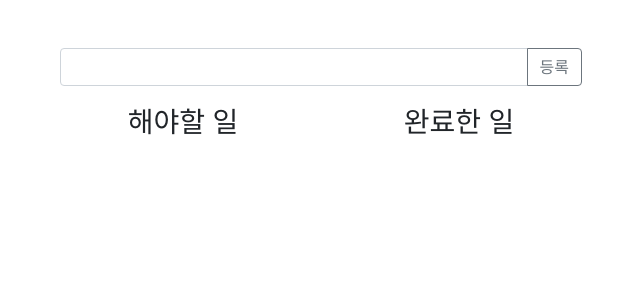
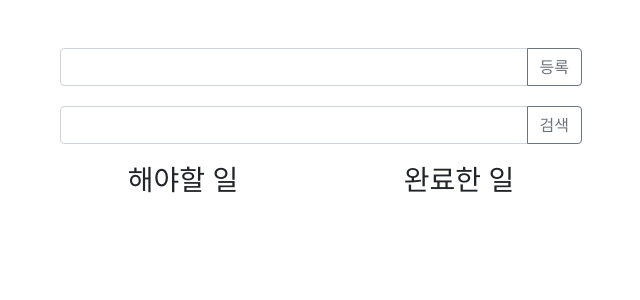
Before and after one commit to fcsn/create-react-app-test, a React (Create React App) app: page / in a window 1280 px wide. Shown: the top 300 px of the page, without its empty margins (319-959 px from the left). Built offline with nearby package versions, Linux system fonts and the light colour scheme.

Commit message:
Add searching feat in App.js

```diff
--- a/src/App.js
+++ b/src/App.js
@@ -1,5 +1,7 @@
 import React, { Component } from 'react';
 import './App.css';
+
+let todoId = 0
 
 class App extends Component {
   constructor (props) {
@@ -7,24 +9,28 @@ class App extends Component {
       this.state = {
           todoItems: [],
           todoInput: '',
-          todoId: 0
+          retrieveInput: ''
           // todo 아이템이 들어갈 배열 선언
       }
       this._handleOnClickAddItem = this._handleOnClickAddItem.bind(this)
       this._handleOnChangeTodoInput = this._handleOnChangeTodoInput.bind(this)
       this._handleOnClickRemove = this._handleOnClickRemove.bind(this)
       this._handleOnClickToggleState = this._handleOnClickToggleState.bind(this)
+
+      this._handleOnChangeInputRetrieve = this._handleOnChangeInputRetrieve.bind(this)
+      this._handleOnChangeRetrieveTodo = this._handleOnChangeRetrieveTodo.bind(this)
   }
     _handleOnClickAddItem () {
       const {todoItems, todoInput} = this.state
-      let {todoId} = this.state
       if (todoInput.length === 0) return alert('뭐함')
       const todoItem = {
         id: todoId++,
         title: todoInput,
         isCompleted: false
       }
-      const newTodoItems = todoItems.slice(0)
+      // const newTodoItems = todoItems.slice(0)
+      // ??
+      const newTodoItems = todoItems
       newTodoItems.push(todoItem)
       this.setState({ todoItems: newTodoItems, todoInput: '' })
     }
@@ -41,9 +47,26 @@ class App extends Component {
 
     _handleOnClickToggleState (index) {
         const { todoItems } = this.state
-        const newTodoItems = todoItems.slice(0)
+        // const newTodoItems = todoItems.slice(0)
+        // ??
+        const newTodoItems = todoItems
         newTodoItems[index].isCompleted = !todoItems[index].isCompleted
         this.setState({ todoItems: newTodoItems })
+    }
+
+    _handleOnChangeInputRetrieve (e) {
+      this.setState({ retrieveInput: e.target.value })
+    }
+
+    _handleOnChangeRetrieveTodo () {
+       const { todoItems, retrieveInput } = this.state
+       // console.log(todoItems)
+       // todoItems
+       let searchedTodoItems = todoItems.filter((item, index) => {
+           return item.title.toLowerCase().indexOf(retrieveInput.toLowerCase()) !== -1 ||
+               item.title.indexOf(retrieveInput) !== -1
+       })
+       console.log(searchedTodoItems)
     }
 
   render() {
@@ -63,11 +86,25 @@ class App extends Component {
                            className='form-control'
                            value={this.state.todoInput}
                            onChange={this._handleOnChangeTodoInput}
-                           onKeyDown={e => e.keyCode === 13 ? this._handleOnClickAddItem : null}/>
+                           onKeyDown={e => e.keyCode === 13 ? this._handleOnClickAddItem() : null}/>
                     <div className='input-group-append'>
                         <button className='btn btn-outline-secondary'
                                 onClick={this._handleOnClickAddItem}>
                             등록
+                        </button>
+                    </div>
+                </div>
+
+                <div className='input-group' style={ { marginTop: 20 }}>
+                    <input type="text"
+                           className='form-control'
+                           value={this.state.retrieveInput}
+                           onChange={this._handleOnChangeInputRetrieve}
+                           onKeyDown={e => e.keyCode === 13 ? this._handleOnChangeRetrieveTodo() : null}/>
+                    <div className='input-group-append'>
+                        <button className='btn btn-outline-secondary'
+                                onClick={this._handleOnChangeRetrieveTodo}>
+                            검색
                         </button>
                     </div>
                 </div>
@@ -78,7 +115,7 @@ class App extends Component {
                         {
                             this.state.todoItems.filter(item => !item.isCompleted).map(item =>
                                 <div key={item.id} style={{ margin: 10 }}>
-                                    <span style={{ marginRight: 5 }}>- {item.title}</span>
+                                    <span style={{ marginRight: 5 }}>{item.id + 1}. {item.title}</span>
                                     <button
                                         className='btn btn-success btn-sm'
                                         onClick={() => this._handleOnClickToggleState(item.id)}
@@ -95,7 +132,7 @@ class App extends Component {
                         <h3>완료한 일</h3>
                         {this.state.todoItems.filter(item => item.isCompleted).map(item =>
                             <div key={item.id} style={{margin: 10}}>
-                                <span style={{marginRight: 5}}>{item.title}</span>
+                                <span style={{marginRight: 5}}>{item.id + 1}. {item.title}</span>
                                 <button className='btn btn-warning btn-sm'
                                         onClick={() => this._handleOnClickToggleState(item.id)}>
                                     취소
```
